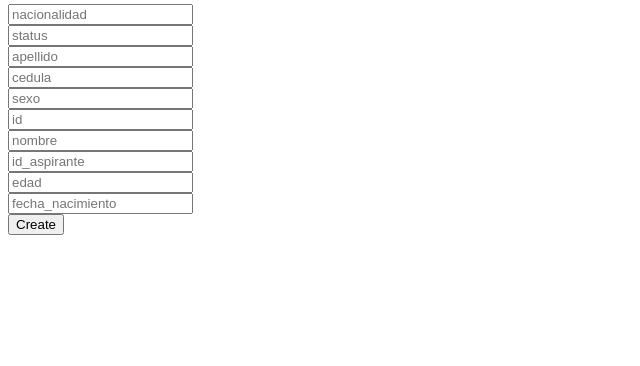
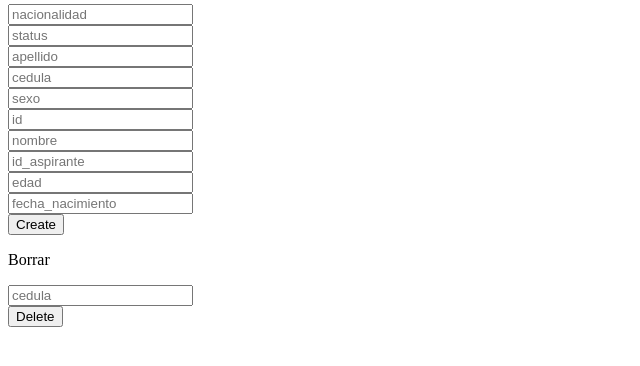
Before and after one commit to bfsalamin/interfazDeCliente, a Flask app: page / in a window 1280 px wide. Shown: the part 193-559 px from the top of the page, without its empty margins (0-640 px from the left). Run offline with Flask 2, Linux system fonts and the light colour scheme; data that the repository does not hold is empty; parts of the project's set-up code (start-up, migrations or seed data) failed here and were passed over.

Commit message:
delete, non functional

```diff
--- a/python/src/webpage/app.py
+++ b/python/src/webpage/app.py
@@ -10,7 +10,7 @@ def to_list(dlist):
   return [sorted(dlist[0].keys()), [sorted(i.items()) for i in dlist]]
  return []
 
-@app.route("/", methods=['GET', 'POST'])
+@app.route("/", methods=['GET', 'POST', 'DELETE'])
 def client_database():
 
  result = []
@@ -29,5 +29,11 @@ def client_database():
    new_aspirant = {k:v for k,v in zip(aspi.requerido, request.form.getlist('fields[]'))}
    print(new_aspirant)
    localDatabase.clientes.post(queryWebsite.Aspirante(new_aspirant).get_post())
+ if request.method == 'DELETE':
+  if request.form['query'] == 'delete':
+   print("\t borrar")
+   ceda = request.form['borrar']
+   localDatabase.clientes.delete(ceda)
+
  made = render_template('clientes.html', clientes=to_list(localDatabase.clientes.get_all()), seleccion=to_list(result), aspirantefields=aspi.requerido)
  return made
--- a/python/src/webpage/clientes.json
+++ b/python/src/webpage/clientes.json
@@ -1 +1 @@
-{"_default": {"1": {"fecha_nacimiento": "1997-11-17", "status": 1, "edad": "24", "id": 12, "apellido": "CREATEDOTERO", "nombre": "CREATEDODERAY", "sexo": "femenino", "id_aspirante": 10, "cedula": "3-761-2397"}, "2": {"fecha_nacimiento": "1997-11-18", "status": 1, "edad": "26", "id": 13, "apellido": "CREATEDOTERO2", "nombre": "CREATEDODERAY2", "sexo": "femenino", "id_aspirante": 10, "cedula": "3-761-2498"}, "3": {"nacionalidad": "a", "status": "b", "apellido": "v", "cedula": "d", "sexo": "e", "id": "10", "nombre": "dfjks", "id_aspirante": "100", "edad": "", "fecha_nacimiento": ""}, "4": {"nacionalidad": "a", "status": "b", "apellido": "v", "cedula": "d", "sexo": "e", "id": "10", "nombre": "dfjks", "id_aspirante": "100", "edad": "", "fecha_nacimiento": ""}}}
+{"_default": {"1": {"status": 1, "cedula": "3-761-2397", "edad": "24", "id_aspirante": 10, "id": 12, "nombre": "CREATEDODERAY", "apellido": "CREATEDOTERO", "fecha_nacimiento": "1997-11-17", "sexo": "femenino"}, "2": {"status": 1, "cedula": "3-761-2498", "edad": "26", "id_aspirante": 10, "id": 13, "nombre": "CREATEDODERAY2", "apellido": "CREATEDOTERO2", "fecha_nacimiento": "1997-11-18", "sexo": "femenino"}, "3": {"nacionalidad": "", "status": "", "apellido": "", "cedula": "", "sexo": "", "id": "", "nombre": "", "id_aspirante": "", "edad": "", "fecha_nacimiento": ""}}}
--- a/python/src/webpage/templates/clientes.html
+++ b/python/src/webpage/templates/clientes.html
@@ -63,3 +63,11 @@
 {% endfor %}
 <input type="hidden" name="query" value="submit">
 <button type="submit" >Create</button>
+
+<p>Borrar</p>
+<form method="delete">
+<input type="text" id="borrar" name="borrar" placeholder="cedula"><br>
+<input type="hidden" name="query" value="delete">
+<button type="submit" >Delete</button>
+</form>
+<p></p>
```
